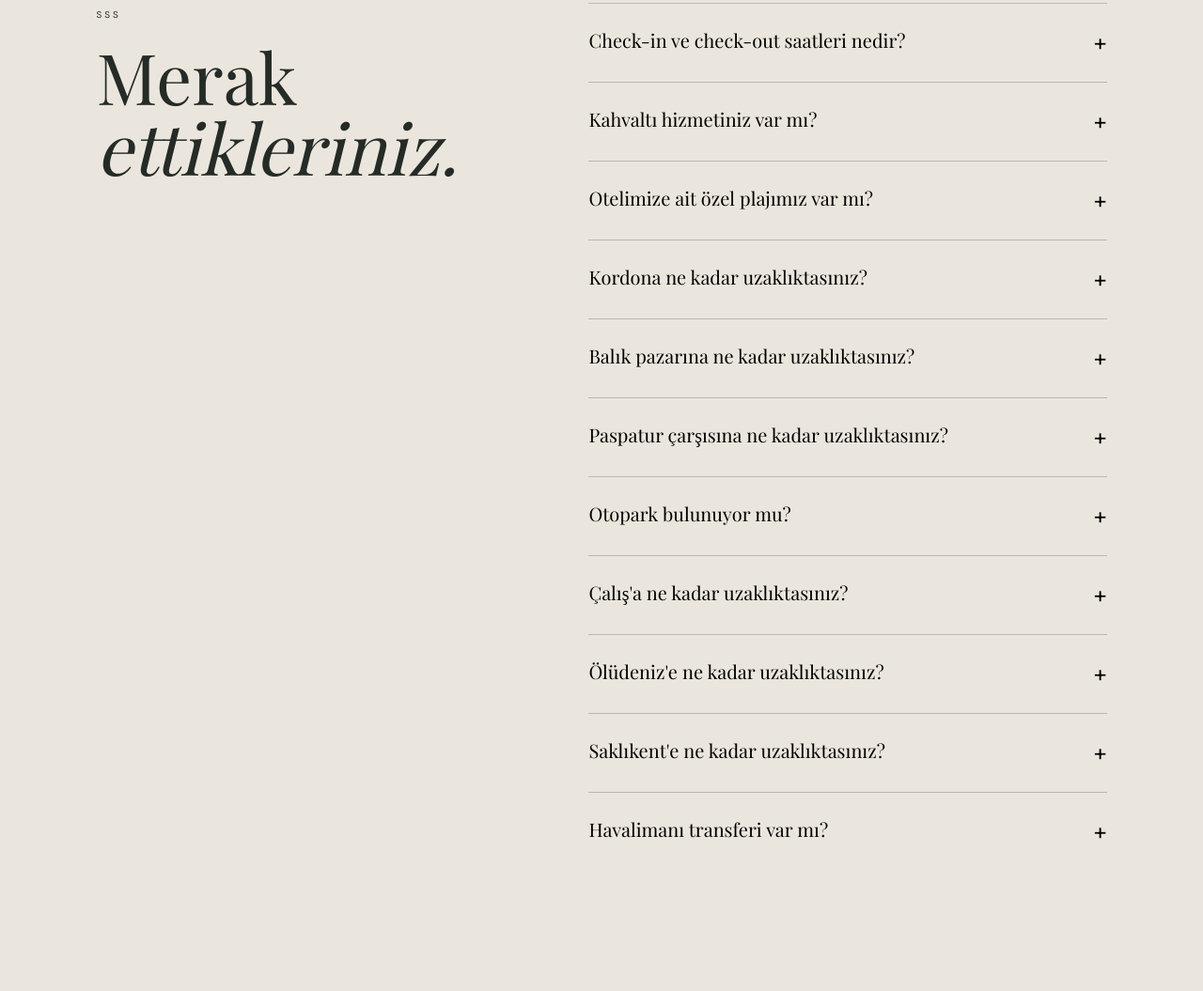
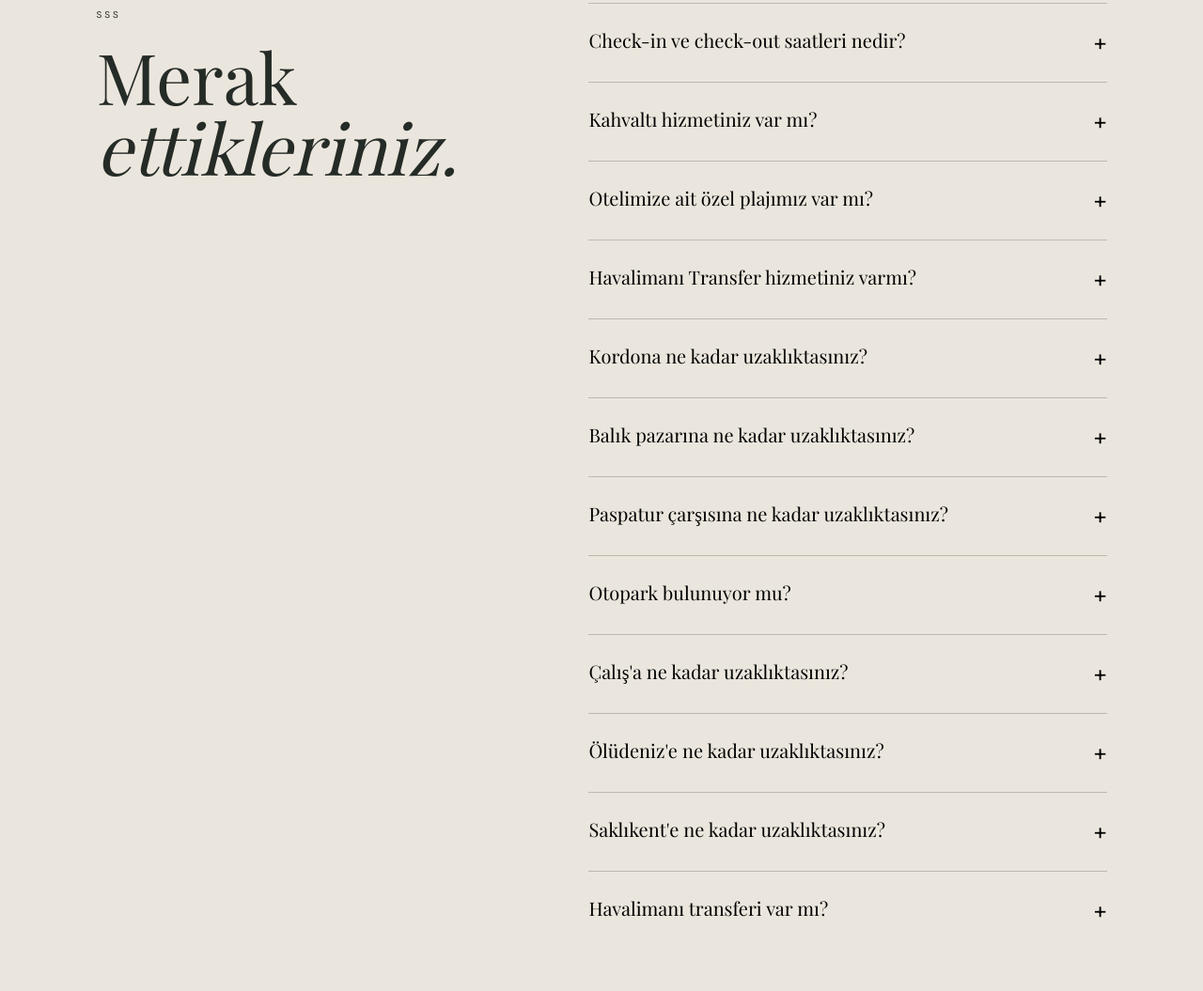
Before and after one commit to KAVCAR/rooms365, a plain HTML site: page index.html in a window 1280 px wide. Shown: the part 5767-6822 px from the top of the page at 94% size. Drawn offline with nearby package versions, Linux system fonts and the light colour scheme.

Commit message:
sss update 2

```diff
--- a/index.html
+++ b/index.html
@@ -790,6 +790,27 @@
                   </div>
 
               </div>
+              <div class="faq-item">
+
+                  <button class="faq-question">
+
+                      Havalimanı Transfer hizmetiniz varmı?
+
+                      <span>+</span>
+
+                  </button>
+
+                  <div class="faq-answer">
+
+                      <p>
+
+                          Transfer hizmetiniz bulunmamaktadır.
+
+                      </p>
+
+                  </div>
+
+              </div>
 
               <div class="faq-item">
 
```
Also changed, not shown: en/index.html (+21 -0 lines).
